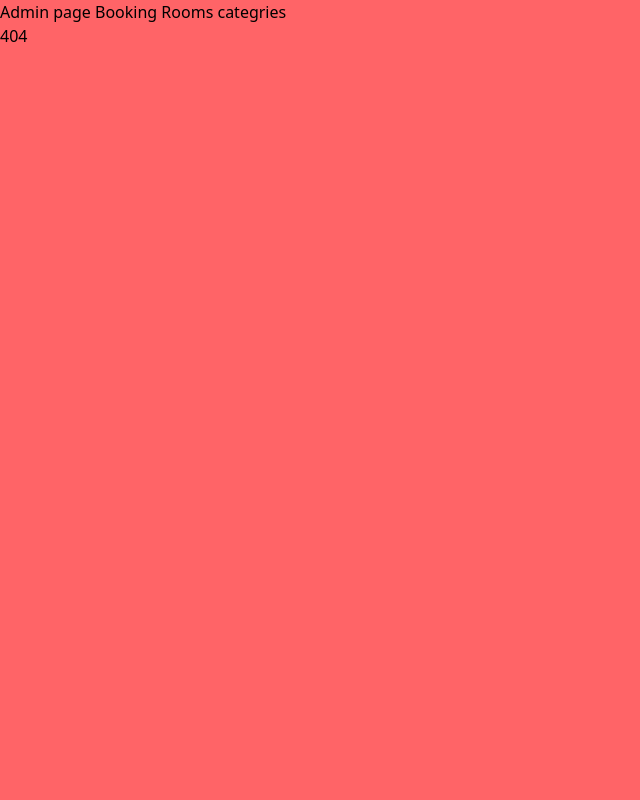
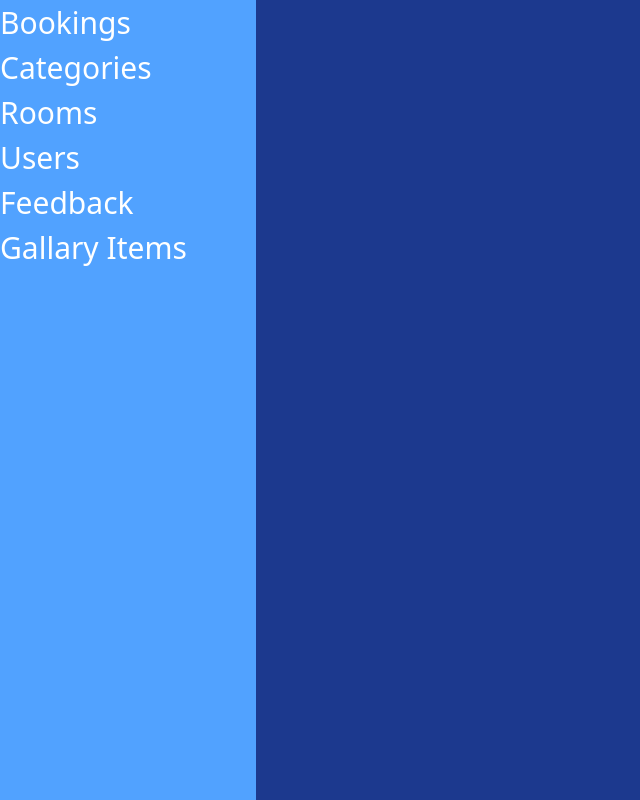
Before and after one commit to thilini-nisansala/Hotel-Management-frontend, a React (Vite) app: page /admin in a window 1280 px wide. Before the commit this address had no page. Shown: the whole page, without its empty margins (0-640 px from the left). Built offline with nearby package versions, Linux system fonts and the light colour scheme.

Commit message:
admin page creating

```diff
--- a/src/App.jsx
+++ b/src/App.jsx
@@ -10,13 +10,14 @@ function App() {
 
   return (
     <BrowserRouter>
-    <Routes path="/">
-    <Route path="/" element={<HomePage/>}/>
+
+    <Routes path="/*">
+
     <Route path="/admin/*" element={<AdminPage/>}/>
 
-    <Route path="/*" element={
-      <div className="w-full h-[100vh] bg-green-300">404 Error</div>
-      }/>
+    <Route path="/" element={<HomePage/>}/>
+
+
 
 
     </Routes>
--- a/src/pages/adminpage/admin.jsx
+++ b/src/pages/adminpage/admin.jsx
@@ -1,28 +1,42 @@
-import { Route, Routes } from "react-router-dom";
+import { Link, Route, Routes } from "react-router-dom";
 
 export default function AdminPage(){
 
     return(
-        <div className="w-full h-[100vh] bg-red-400">
-            <h1>Admin page Booking Rooms categries</h1>
-            <Routes path="/*">
-                <Route path="/romms" element={
-                    <div>
-                        <h1>Rooms</h1>
-                    </div>
-            }/>
-            <Route path="/booking" element={
-                <div>
-                    <h1>Booking</h1>
-                    </div>
-            }/>
-            <Route path="/" element={
-                <div>
-                    <h1>404</h1>
+        <div className="w-full max-h-height-[100vh] overflow-hidden flex">
+
+            <div className="w-[20%] bg-blue-400 h-[100vh] flex flex-col">
+
+                <div className="text-white text-[30px] hover:text-[60px] hover:text-black">
+                    <Link to="/admin/bookings">Bookings</Link>
                 </div>
-            }/>
 
-            </Routes>
+                <div className="text-white text-[30px] hover:text-[60px] hover:text-black">
+                <Link to="/admin/bookings">Categories</Link>
+                </div>
+
+                <div className="text-white text-[30px] hover:text-[60px] hover:text-black">
+                    <Link to="/admin/bookings">Rooms</Link>
+                </div>
+
+                <div className="text-white text-[30px] hover:text-[60px] hover:text-black">
+                    <Link to="/admin/bookings">Users</Link>
+                </div>
+
+                <div className="text-white text-[30px] hover:text-[60px] hover:text-black">
+                    <Link to="/admin/bookings">Feedback</Link>
+                </div>
+
+                <div className="text-white text-[30px] hover:text-[60px] hover:text-black">
+                    <Link to="/admin/bookings">Gallary Items</Link>
+                </div>
+
+            </div>
+
+        <div className="w-[80%] bg-blue-900">
+
+        </div>
+
         </div>
     )
 }
```
